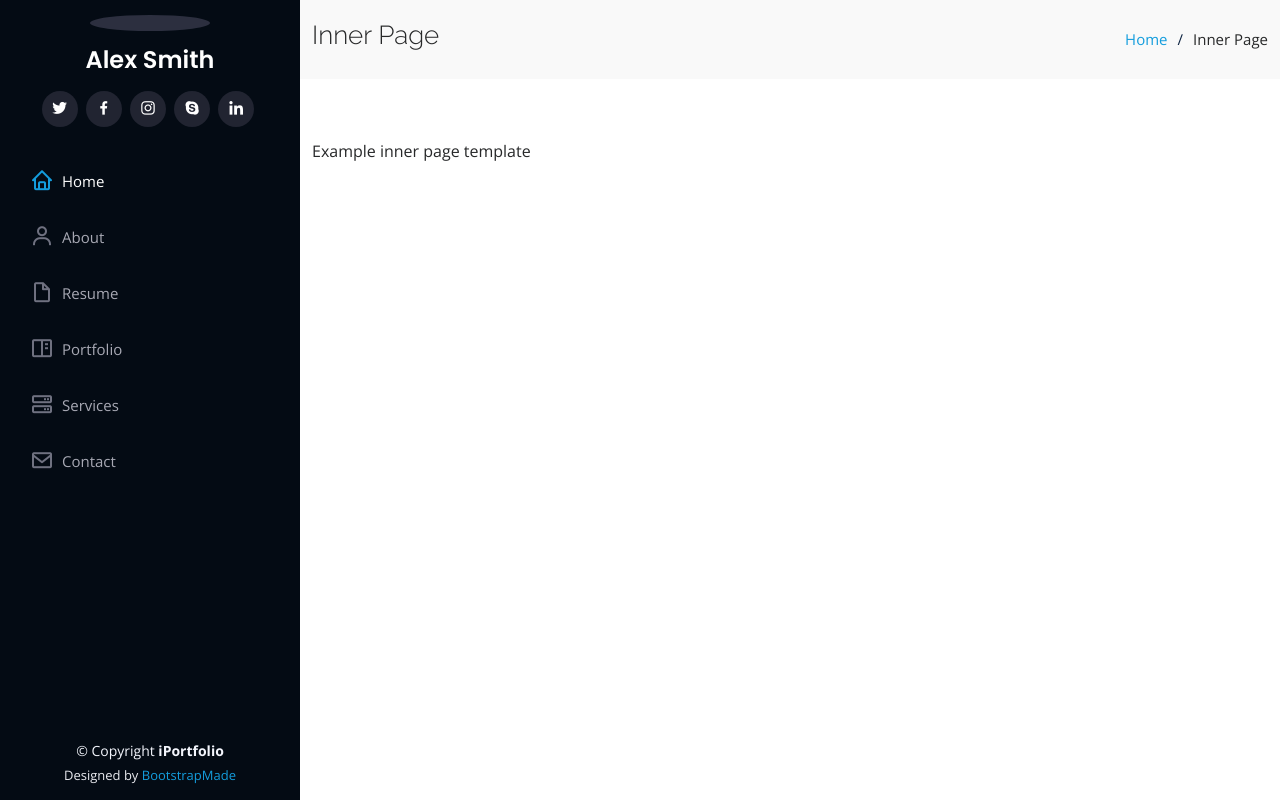
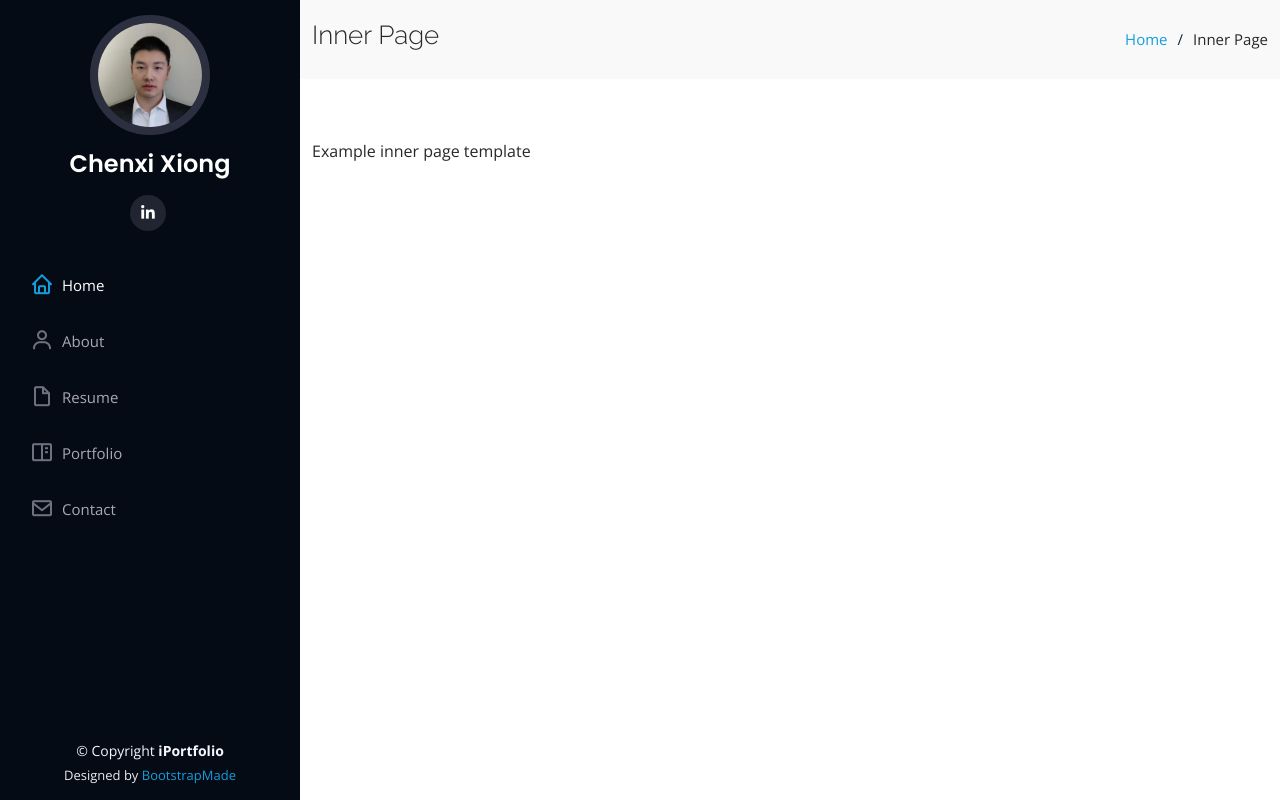
Before and after one commit to heixcx/heixcx.github.io, a plain HTML site: page inner-page.html in a window 1280 px wide. Drawn offline with nearby package versions, Linux system fonts and the light colour scheme.

Commit message:
update name and profile

```diff
--- a/inner-page.html
+++ b/inner-page.html
@@ -45,13 +45,9 @@
     <div class="d-flex flex-column">
 
       <div class="profile">
-        <img src="assets/img/profile-img.jpg" alt="" class="img-fluid rounded-circle">
-        <h1 class="text-light"><a href="index.html">Alex Smith</a></h1>
+        <img src="assets/img/ProfilePic.jpg" alt="" class="img-fluid rounded-circle">
+        <h1 class="text-light"><a href="index.html">Chenxi Xiong</a></h1>
         <div class="social-links mt-3 text-center">
-          <a href="#" class="twitter"><i class="bx bxl-twitter"></i></a>
-          <a href="#" class="facebook"><i class="bx bxl-facebook"></i></a>
-          <a href="#" class="instagram"><i class="bx bxl-instagram"></i></a>
-          <a href="#" class="google-plus"><i class="bx bxl-skype"></i></a>
           <a href="#" class="linkedin"><i class="bx bxl-linkedin"></i></a>
         </div>
       </div>
@@ -62,7 +58,6 @@
           <li><a href="#about" class="nav-link scrollto"><i class="bx bx-user"></i> <span>About</span></a></li>
           <li><a href="#resume" class="nav-link scrollto"><i class="bx bx-file-blank"></i> <span>Resume</span></a></li>
           <li><a href="#portfolio" class="nav-link scrollto"><i class="bx bx-book-content"></i> <span>Portfolio</span></a></li>
-          <li><a href="#services" class="nav-link scrollto"><i class="bx bx-server"></i> <span>Services</span></a></li>
           <li><a href="#contact" class="nav-link scrollto"><i class="bx bx-envelope"></i> <span>Contact</span></a></li>
         </ul>
       </nav><!-- .nav-menu -->
```
Also changed, not shown: index.html (+3 -7 lines), portfolio-details.html (+2 -7 lines), assets/img/testimonials/testimonials-1.jpg (deleted), assets/img/testimonials/testimonials-2.jpg (deleted), assets/img/testimonials/testimonials-3.jpg (deleted), assets/img/testimonials/testimonials-4.jpg (deleted), assets/img/testimonials/testimonials-5.jpg (deleted).
